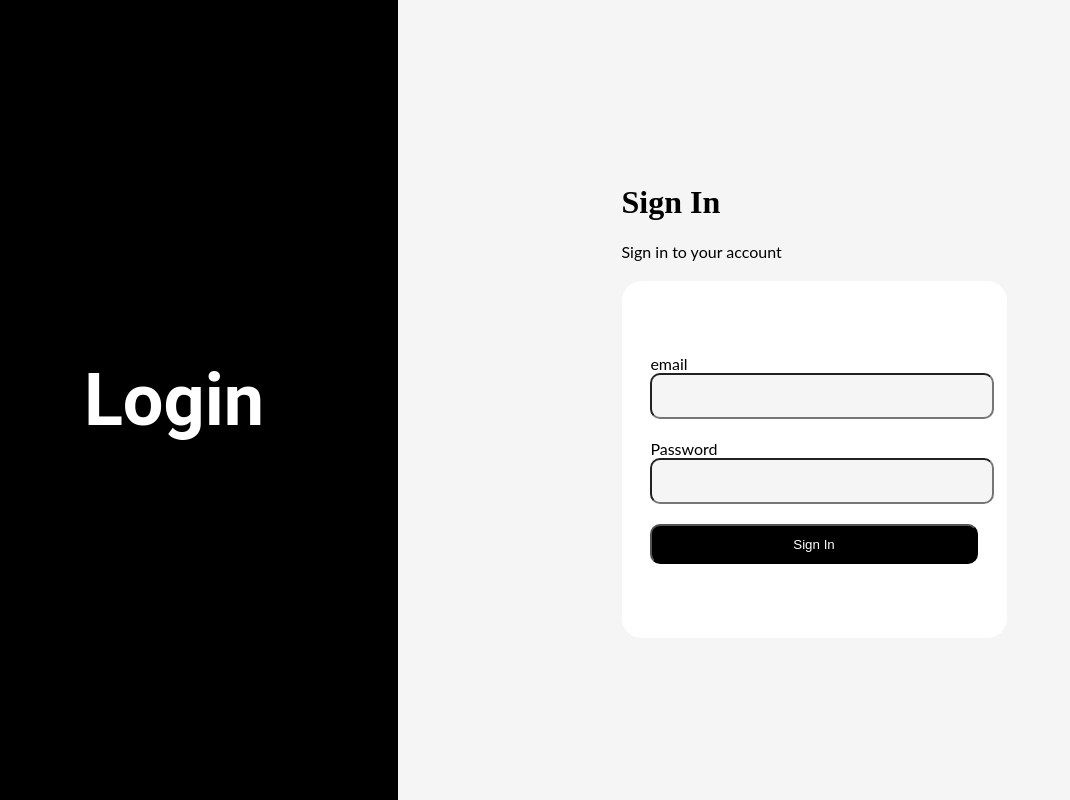
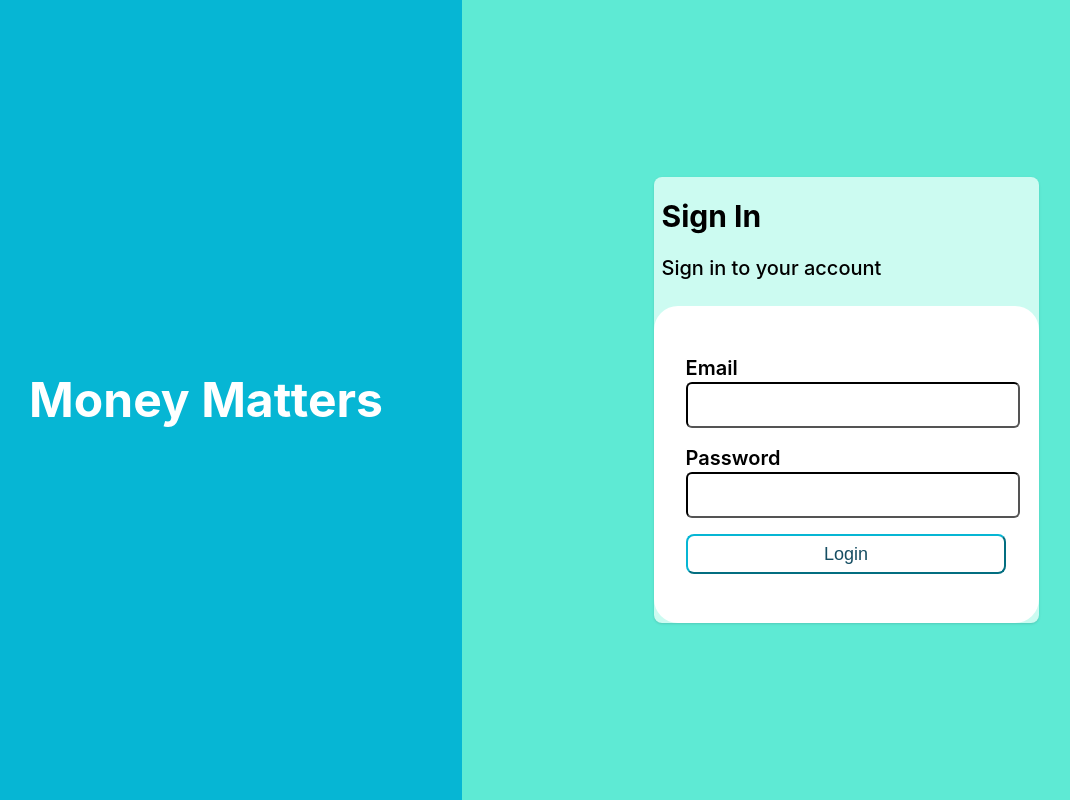
Before and after one commit to balu0520/pinScale_assignment, a React (Create React App) app: page /login in a window 1280 px wide. Shown: the whole page, without its empty margins (50-1120 px from the left). Built offline with nearby package versions, Linux system fonts and the light colour scheme.

Commit message:
used tailwind css in login form

```diff
--- a/package.json
+++ b/package.json
@@ -51,5 +51,8 @@
       "last 1 firefox version",
       "last 1 safari version"
     ]
+  },
+  "devDependencies": {
+    "tailwindcss": "^3.3.3"
   }
 }
--- a/src/components/LoginForm/index.css
+++ b/src/components/LoginForm/index.css
@@ -1,8 +1,12 @@
-.container{
+
+@tailwind components;
+@tailwind utilities;
+
+/* .container{
     display: flex;
-}
+} */
 
-.desktopViewBoard{
+/* .desktopViewBoard{
     background-color: #000000;
     width:35vw;
     height: 100vh;
@@ -11,21 +15,21 @@
     flex-direction: column;
     justify-content: center;
     align-items: center;
-}
+} */
 .desktopViewBoardHeading{
     font-family: "Roboto";
     font-size: 72px;
     color: #ffffff;
 }
-@media screen and (max-width:991px){
+/* @media screen and (max-width:991px){
     .desktopViewBoard{
         display: none;
     }
     .desktopViewBoardHeading{
         display: none;
     }
-}
-.loginContainerMain{
+} */
+/* .loginContainerMain{
     background-color: #F5F5F5;
     width: 65vw;
     height:100vh;
@@ -33,14 +37,13 @@
     flex-direction: column;
     justify-content: center;
     align-items: center;
-}
-@media screen and (max-width:991px) {
+} */
+/* @media screen and (max-width:991px) {
     .loginContainerMain{
         width: 100vw;
         height:100vh;
     }
-
-}
+} */
 .signInHeading{
     font-size: 32px;
     font-family: "Montserrat";
@@ -60,8 +63,7 @@
     }
 
 }
-
-.loginFormContainer{
+/* .loginFormContainer{
     background-color: #ffffff;
     border-radius: 20px;
     width: 385px;
@@ -76,19 +78,19 @@
     .loginFormContainer{
         width: 100%;
     }
-}
-.inputFormContainer{
+} */
+/* .inputFormContainer{
     display: flex;
     flex-direction: column;
     width: 100%;
-}
-.loginFormName{
+} */
+/* .loginFormName{
     font-family: "Lato";
     font-weight: 400;
     font-size: 16px;
     align-self: flex-start;
-}
-.loginFormInput{
+} */
+/* .loginFormInput{
     width: 100%;
     height: 40px;
     border-radius: 10px;
@@ -98,14 +100,14 @@
     color: #000000;
     padding-left: 10px;
     margin-bottom: 20px;
-}
-.errorMsg{
+} */
+/* .errorMsg{
     color: red;
     font-family: "Roboto";
     font-size: 12px;
     padding-top: 0;
-}
-.sign-in-btn{
+} */
+/* .sign-in-btn{
     width: 100%;
     background-color: #000000;
     border-radius: 10px;
@@ -113,7 +115,7 @@
     height: 40px;
     cursor: pointer;
     outline: none;
-}
+} */
 .account-description{
     color: #858585;
     text-align: center;
--- a/src/components/LoginForm/index.tsx
+++ b/src/components/LoginForm/index.tsx
@@ -70,26 +70,26 @@ const LoginForm = () => {
     return (
         <>
             {load && (
-                <div className="container">
-                    <div className="desktopViewBoard">
-                        <h1 className="desktopViewBoardHeading">Login</h1>
+                <div className="flex w-screen">
+                    <div className="h-screen lg:w-2/5 bg-cyan-500 md:hidden lg:flex flex-col justify-center items-center sm:hidden hidden">
+                        <h1 className="text-white md:hidden lg:block text-5xl">Money Matters</h1>
                     </div>
-                    <div className="loginContainerMain">
-                        <div className="signInContainer">
-                            <h1 className="signInHeading">Sign In</h1>
-                            <p className="signInPara">Sign in to your account</p>
-                            <form className="loginFormContainer" onSubmit={(e) => handleLogin(e)}>
-                                <div style={{ margin: 'auto', width: '85%' }}>
-                                    <div className="inputFormContainer">
-                                        <label className="loginFormName" htmlFor='email'>email</label>
-                                        <input type="text" value={email} onChange={(e) => setEmail(e.target.value)} id='email' className="loginFormInput" />
+                    <div className="h-screen flex flex-col justify-center items-center lg:w-3/5 md:w-full bg-teal-300 sm:w-full w-full">
+                        <div className="shadow rounded-lg bg-teal-100">
+                            <h1 className="text-3xl font-bold pl-2">Sign In</h1>
+                            <p className="text-xl font-medium pl-2">Sign in to your account</p>
+                            <form className="sm:w-[385px] h-[317px] flex flex-col bg-white rounded-3xl mt-6 w-[300px]" onSubmit={(e) => handleLogin(e)}>
+                                <div className='m-auto w-5/6'>
+                                    <div className="w-full flex flex-col">
+                                        <label className="text-xl font-semibold" htmlFor='email'>Email</label>
+                                        <input type="text" value={email} onChange={(e) => setEmail(e.target.value)} id='email' className="w-full h-10 rounded-md outline-0 mb-4 text-black border-black pl-2 text-lg" />
                                     </div>
-                                    <div className="inputFormContainer">
-                                        <label className="loginFormName" htmlFor='password'>Password</label>
-                                        <input type="password" value={password} onChange={(e) => setPassword(e.target.value)} id="password" className="loginFormInput" />
-                                        {err && (<p className="errorMsg">{errMsg}</p>)}
+                                    <div className="w-full flex flex-col">
+                                        <label className="text-xl font-semibold" htmlFor='password'>Password</label>
+                                        <input type="password" value={password} onChange={(e) => setPassword(e.target.value)} id="password" className="w-full h-10 rounded-md outline-0 mb-4 text-black border-black pl-2" />
+                                        {err && (<p className="pt-0 text-red-600 text-sm">{errMsg}</p>)}
                                     </div>
-                                    <button type="submit" className="sign-in-btn">Sign In</button>
+                                    <button type="submit" className="w-full bg-white border-x-cyan-500 border-y-cyan-500 h-10 text-cyan-900 text-lg outline-0 rounded-lg hover:border-0 hover:text-white hover:bg-cyan-600 cursor-pointer">Login</button>
                                 </div>
                             </form>
                         </div>
--- a/src/components/UserDashboard/index.css
+++ b/src/components/UserDashboard/index.css
@@ -1,4 +1,4 @@
-.container {
+.user-container {
     display: flex;
     flex-direction: row;
     height: 100vh;
@@ -7,7 +7,7 @@
 }
 
 @media screen and (max-width:991px) {
-    .container {
+    .user-container {
         display: flex;
         flex-direction: column;
     }
--- a/src/components/UserDashboard/index.tsx
+++ b/src/components/UserDashboard/index.tsx
@@ -173,7 +173,7 @@ const UserDashboard = () => {
     return (
         <>
             {load && (
-                <div className='container'>
+                <div className='user-container'>
                     <Sidebar activeId={0} />
                     <div className='dashboard-container'>
                         <div className='header-container'>
--- /dev/null
+++ b/tailwind.config.js
@@ -0,0 +1,14 @@
+/** @type {import('tailwindcss').Config} */
+module.exports = {
+  content: ["./src/**/*.{js,jsx,ts,tsx}"],
+  screens:{
+    'sm': '400px',
+    'md': '767px',
+    'lg': '991px',
+    'xl': '1920px',
+  },
+  theme: {
+    extend: {},
+  },
+  plugins: [],
+}
```
Also changed, not shown: 1 other file (tests, documents, lock files or other folders).
